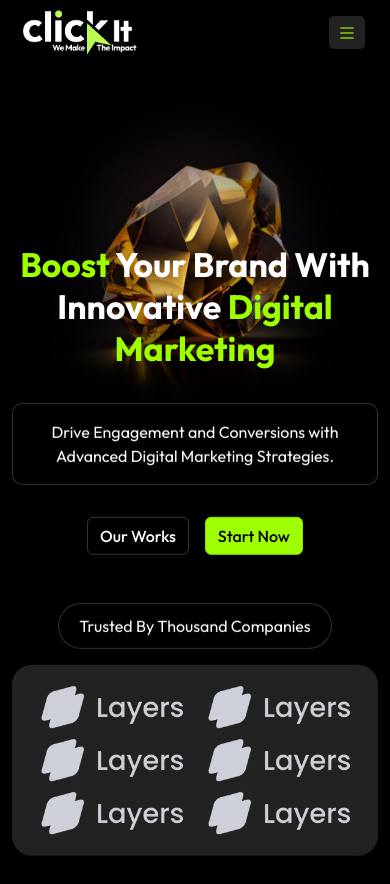
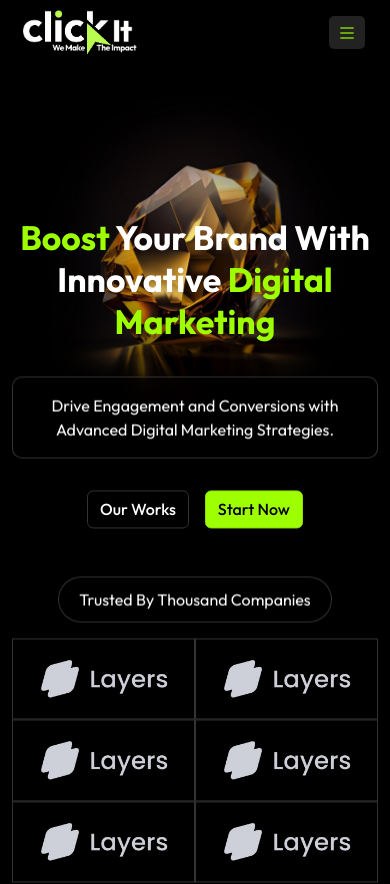
Before and after one commit to yasararafath2698/react-landing-page, a React (Create React App) app: page / in a window 390 px wide. Shown: the top 884 px of the page. Built offline with nearby package versions, Linux system fonts and the light colour scheme.

Commit message:
testimonial added

```diff
--- a/src/components/footer.js
+++ b/src/components/footer.js
@@ -59,16 +59,16 @@ export default function Footer() {
                                 <a className="nav-link" href="tel:(001) 1231 3435"><i class="bi bi-telephone me-4"></i>(001) 1231 3435</a>
                             </li>
                             <li className="nav-item social-icon mt-2">
-                            <a href="https://instagram.com" className="m-2">
+                            <a href="https://instagram.com" className="me-3 me-md-4">
                                     <i className="bi bi-linkedin"></i>
                                 </a>
-                                <a href="https://twitter.com" className="m-2">
+                                <a href="https://twitter.com" className="me-3 me-md-4">
                                     <i className="bi bi-twitter"></i>
                                 </a>
-                                <a href="https://facebook.com" className="m-2">
+                                <a href="https://facebook.com" className="me-3 me-md-4">
                                     <i className="bi bi-facebook"></i>
                                 </a>
-                                <a href="https://instagram.com" className="m-2">
+                                <a href="https://instagram.com" className="me-3 me-md-4">
                                     <i className="bi bi-instagram"></i>
                                 </a>
 
--- a/src/components/hero.js
+++ b/src/components/hero.js
@@ -18,13 +18,13 @@ export default function Hero() {
                     </div>
                     <div className='mt-5 client_logo'>
                         <p className='text-uppercase trusted-label position-relative d-inline-block'>Trusted by thousand companies</p>
-                        <div className='logo_section p-3 d-flex flex-wrap gap-0 gap-md-4 justify-content-center mt-0 mt-md-3'>
-                            <img src={Client_logo}></img>
-                            <img src={Client_logo}></img>
-                            <img src={Client_logo}></img>
-                            <img src={Client_logo}></img>
-                            <img src={Client_logo}></img>
-                            <img src={Client_logo}></img>
+                        <div className='logo_section p-0 p-md-3 d-flex flex-wrap gap-0 gap-md-4 justify-content-center mt-0 mt-md-3'>
+                            <img src={Client_logo} className='p-3 p-md-0'></img>
+                            <img src={Client_logo} className='p-3 p-md-0'></img>
+                            <img src={Client_logo} className='p-3 p-md-0'></img>
+                            <img src={Client_logo} className='p-3 p-md-0'></img>
+                            <img src={Client_logo} className='p-3 p-md-0'></img>
+                            <img src={Client_logo} className='p-3 p-md-0'></img>
                         </div>
                     </div>
                 </div>
--- a/src/index.css
+++ b/src/index.css
@@ -331,6 +331,13 @@ font-size: 1.1rem!important;
   .w-cus-100{
     width: 100% !important;
   }
+  .client_logo .logo_section {
+    background-color: transparent;
+    border-radius: 0;
+  }
+  .client_logo .logo_section img{
+    border: 1px solid #333333;
+  }
 }
 
 /* tab to laptop */
```
